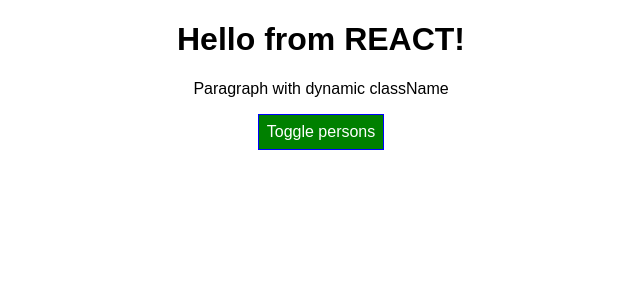
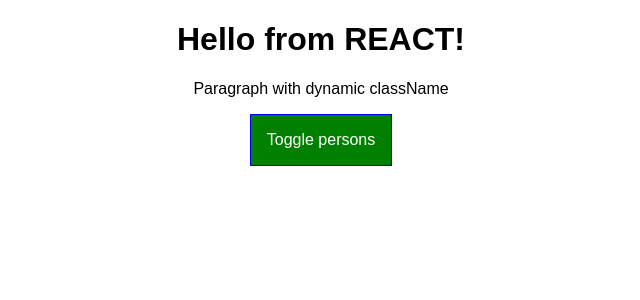
Before and after one commit to Malanius/react-complete-guide, a React app: page / in a window 1280 px wide. Shown: the top 300 px of the page, without its empty margins (319-959 px from the left). Built offline with nearby package versions, Linux system fonts and the light colour scheme.

Commit message:
Using pseudo selectors with CSS modules

```diff
--- a/src/App.css
+++ b/src/App.css
@@ -9,3 +9,25 @@
 .bold {
   font-weight: bold;
 }
+
+.App button {
+  border: 1px solid blue;
+  padding: 16px;
+  background-color: green;
+  font: inherit;
+  color: white;
+}
+
+.App button:hover {
+  background-color: lightgreen;
+  color: black;
+}
+
+.App button.Red {
+  background-color: red;
+}
+
+.App button.Red:hover{
+  background-color: salmon;
+  color: black;
+}
--- a/src/App.js
+++ b/src/App.js
@@ -47,16 +47,8 @@
   }
 
   render() {
-    const style = {
-      backgroundColor: 'green',
-      color: 'white',
-      font: 'inherit',
-      border: '1px solid blue',
-      padding: '8px',
-      cursor: 'pointer'
-    }
-
     let persons = null;
+    let btnClass = '';
 
     if (this.state.showPersons) {
       persons = (
@@ -74,7 +66,8 @@
         </div>
       );
 
-      style.backgroundColor = 'red';
+      btnClass = classes.Red;
+
     }
 
     const assignedClasses = [];
@@ -91,7 +84,7 @@
         <h1>Hello from REACT!</h1>
         <p className={assignedClasses.join(' ')}>Paragraph with dynamic className</p>
         <button
-          style={style}
+          className={btnClass}
           onClick={this.togglePersonsHandler}>
           Toggle persons
           </button>
```
